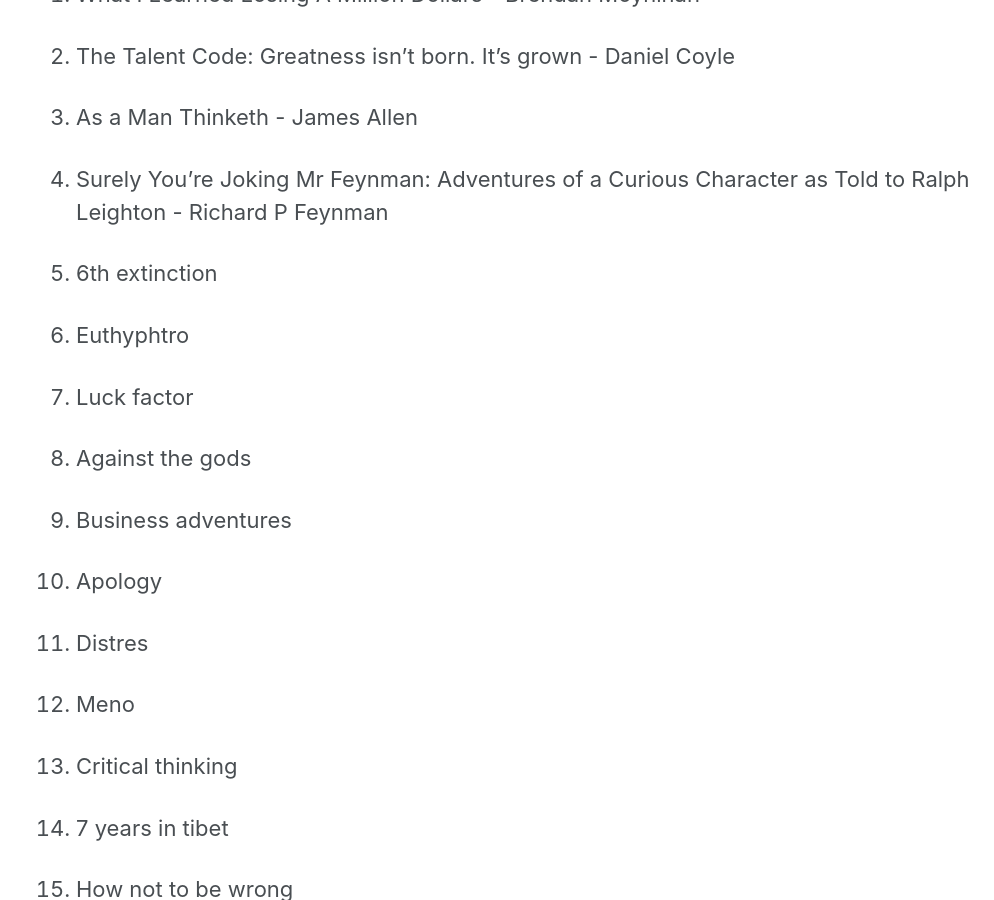
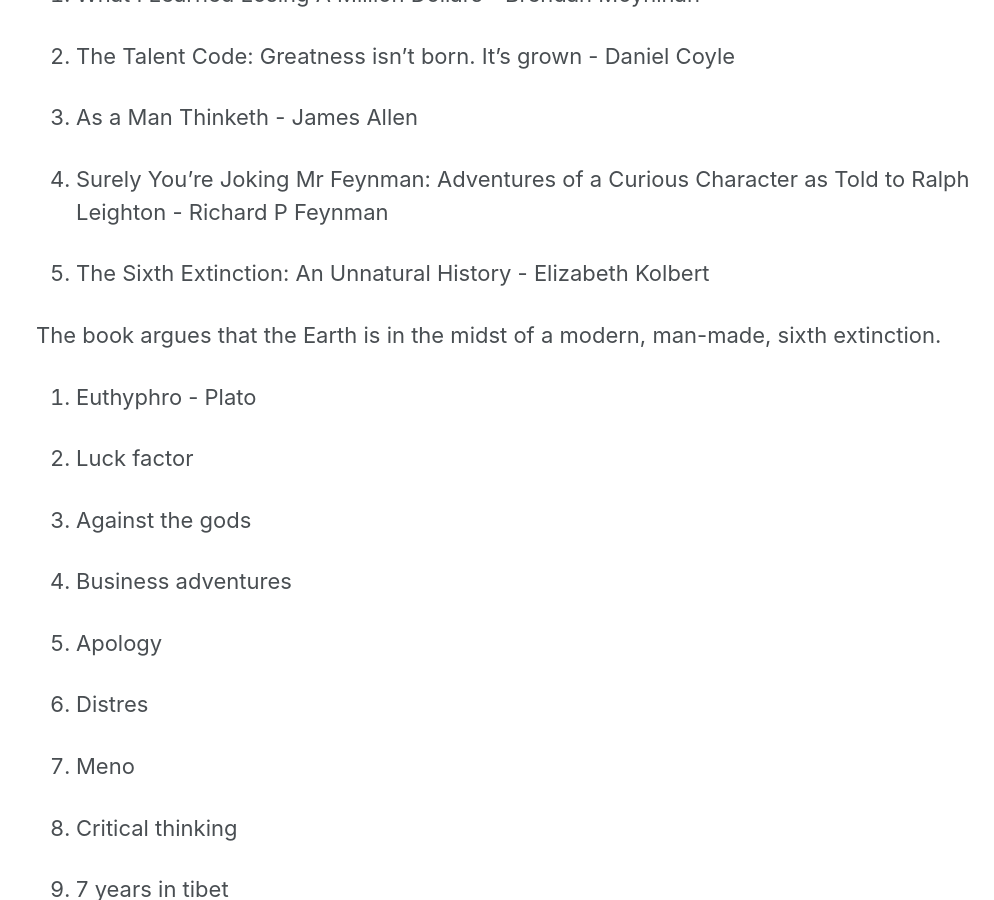
Before and after one commit to ADGEfficiency/adgefficiency.github.io, a Jekyll site: the page built from _pages/reading_list.md, in a window 1280 px wide and 900 px high, scrolled down 1175 px. Shown: the whole window, without its empty margins (286-1280 px from the left). Built offline with Jekyll 4.4.1, drawn with Linux system fonts in a browser that asks for light colours; nearby versions of some CDN libraries.

Commit message:
drafting

```diff
--- a/_pages/reading_list.md
+++ b/_pages/reading_list.md
@@ -40,9 +40,11 @@
 
   4. Surely You're Joking Mr Feynman: Adventures of a Curious Character as Told to Ralph Leighton - Richard P Feynman
 
-  5. 6th extinction
+  5. The Sixth Extinction: An Unnatural History - Elizabeth Kolbert
 
-  6. Euthyphtro
+  The book argues that the Earth is in the midst of a modern, man-made, sixth extinction.
+
+  6. Euthyphro - Plato
 
   7. Luck factor
 
```
